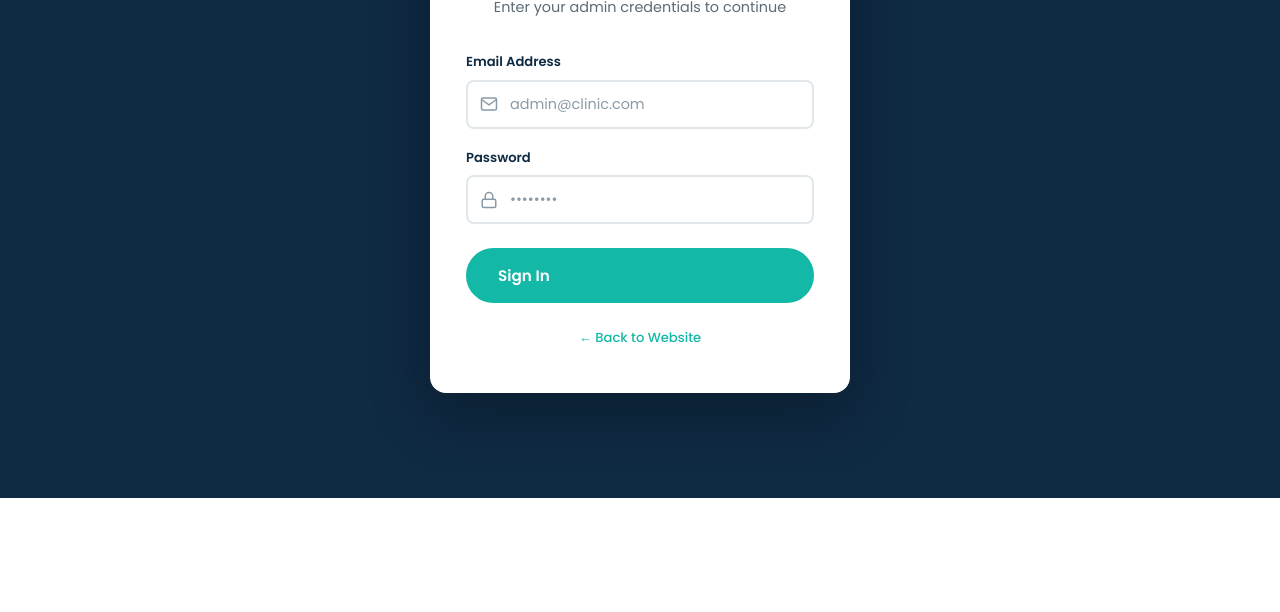
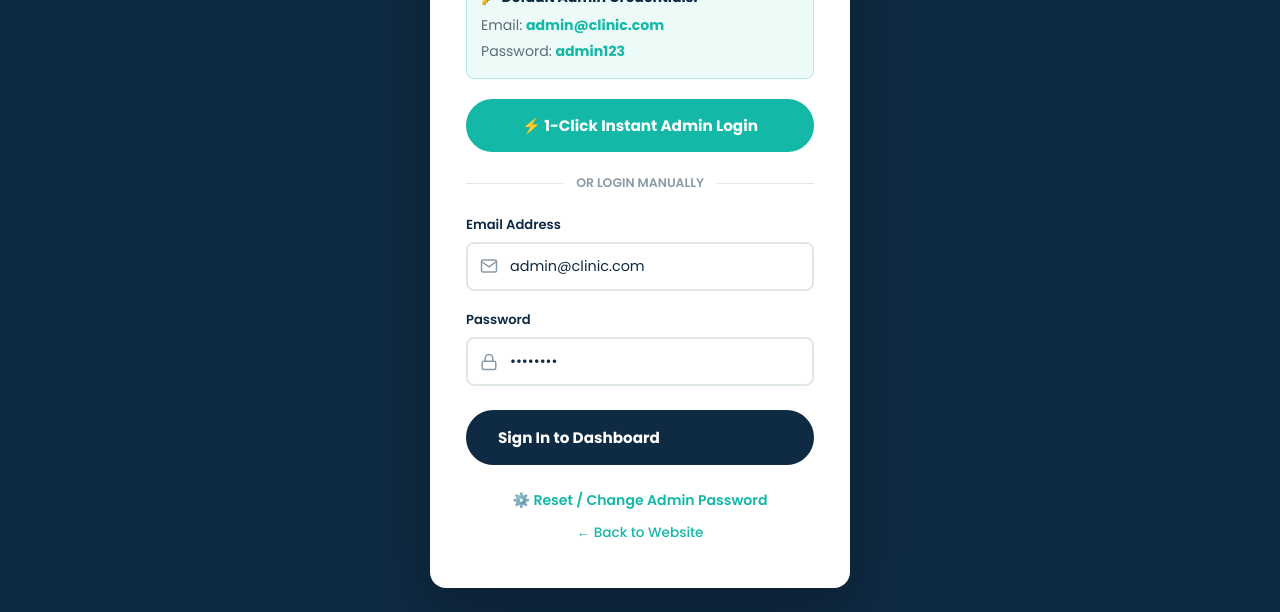
Before and after one commit to sjmediaaccount/drsafiasad, a website: page admin.html in a window 1280 px wide. Shown: the part 302-914 px from the top of the page. Before the commit the page ends 800 px from the top, so only its background shows below. Drawn offline with Linux system fonts and the light colour scheme; no server answers.

Commit message:
Update admin password hash to admin123 and add 1-click admin login / reset tools

```diff
--- a/admin.html
+++ b/admin.html
@@ -26,6 +26,28 @@
         <p>Enter your admin credentials to continue</p>
       </div>
 
+      <!-- Credentials Hint Box -->
+      <div style="background: rgba(20, 184, 166, 0.08); border: 1px solid rgba(20, 184, 166, 0.25); border-radius: var(--radius-sm); padding: 14px; margin-bottom: 20px; text-align: left; font-size: 0.88rem;">
+        <div style="font-weight: 700; color: var(--navy); margin-bottom: 4px;">🔑 Default Admin Credentials:</div>
+        <div style="display: flex; justify-content: space-between; margin-bottom: 2px;">
+          <span>Email: <strong style="color: var(--teal);">admin@clinic.com</strong></span>
+        </div>
+        <div style="display: flex; justify-content: space-between;">
+          <span>Password: <strong style="color: var(--teal);">admin123</strong></span>
+        </div>
+      </div>
+
+      <!-- 1-Click Instant Login Button -->
+      <a href="/api/auth/one-click-admin" class="btn btn-teal" style="width: 100%; display: flex; align-items: center; justify-content: center; gap: 8px; margin-bottom: 20px; font-weight: 700; text-decoration: none; padding: 12px; font-size: 0.95rem;">
+        <span>⚡ 1-Click Instant Admin Login</span>
+      </a>
+
+      <div style="display: flex; align-items: center; gap: 12px; margin-bottom: 20px;">
+        <div style="flex: 1; height: 1px; background: #E2E8F0;"></div>
+        <span style="font-size: 0.78rem; font-weight: 600; color: var(--text-light); text-transform: uppercase;">Or Login Manually</span>
+        <div style="flex: 1; height: 1px; background: #E2E8F0;"></div>
+      </div>
+
       <div class="alert alert-error" id="adminError"></div>
 
       <form id="adminLoginForm" onsubmit="handleAdminLogin(event)">
@@ -33,21 +55,22 @@
           <label class="form-label" for="adminEmail">Email Address</label>
           <div class="form-input-icon">
             <svg viewBox="0 0 24 24"><path d="M4 4h16c1.1 0 2 .9 2 2v12c0 1.1-.9 2-2 2H4c-1.1 0-2-.9-2-2V6c0-1.1.9-2 2-2z"/><polyline points="22,6 12,13 2,6"/></svg>
-            <input type="email" id="adminEmail" class="form-input" placeholder="admin@clinic.com" required>
+            <input type="email" id="adminEmail" class="form-input" value="admin@clinic.com" placeholder="admin@clinic.com" required>
           </div>
         </div>
         <div class="form-group">
           <label class="form-label" for="adminPassword">Password</label>
           <div class="form-input-icon">
             <svg viewBox="0 0 24 24"><rect x="3" y="11" width="18" height="11" rx="2" ry="2"/><path d="M7 11V7a5 5 0 0 1 10 0v4"/></svg>
-            <input type="password" id="adminPassword" class="form-input" placeholder="••••••••" required>
+            <input type="password" id="adminPassword" class="form-input" value="admin123" placeholder="••••••••" required>
           </div>
         </div>
-        <button type="submit" class="btn btn-teal form-submit" id="adminLoginBtn">Sign In</button>
+        <button type="submit" class="btn btn-navy form-submit" id="adminLoginBtn" style="width:100%; font-weight:700;">Sign In to Dashboard</button>
       </form>
 
-      <div class="form-footer" style="margin-top: 24px;">
-        <a href="index.html" class="form-link">&larr; Back to Website</a>
+      <div class="form-footer" style="margin-top: 24px; display: flex; flex-direction: column; gap: 8px; align-items: center;">
+        <a href="admin-setup.html" style="color: var(--teal); font-weight: 600; font-size: 0.88rem; text-decoration: none;">⚙️ Reset / Change Admin Password</a>
+        <a href="index.html" class="form-link" style="font-size: 0.85rem;">&larr; Back to Website</a>
       </div>
     </div>
   </div>
```
Also changed, not shown: public/admin.html (+28 -5 lines).
